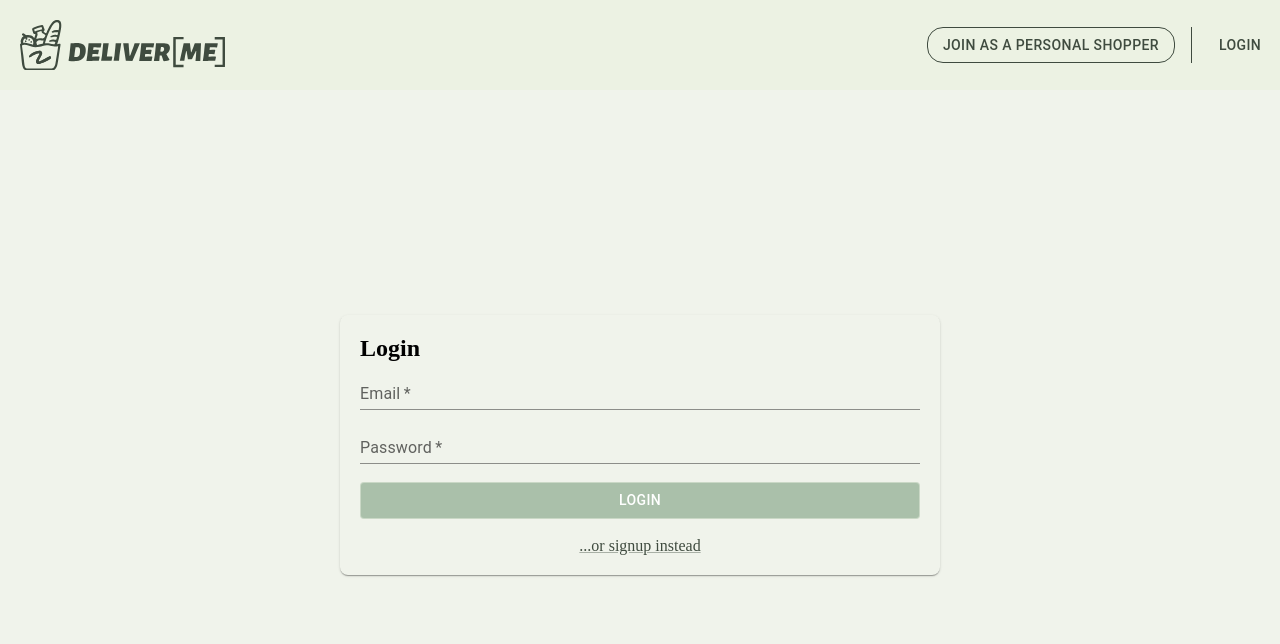
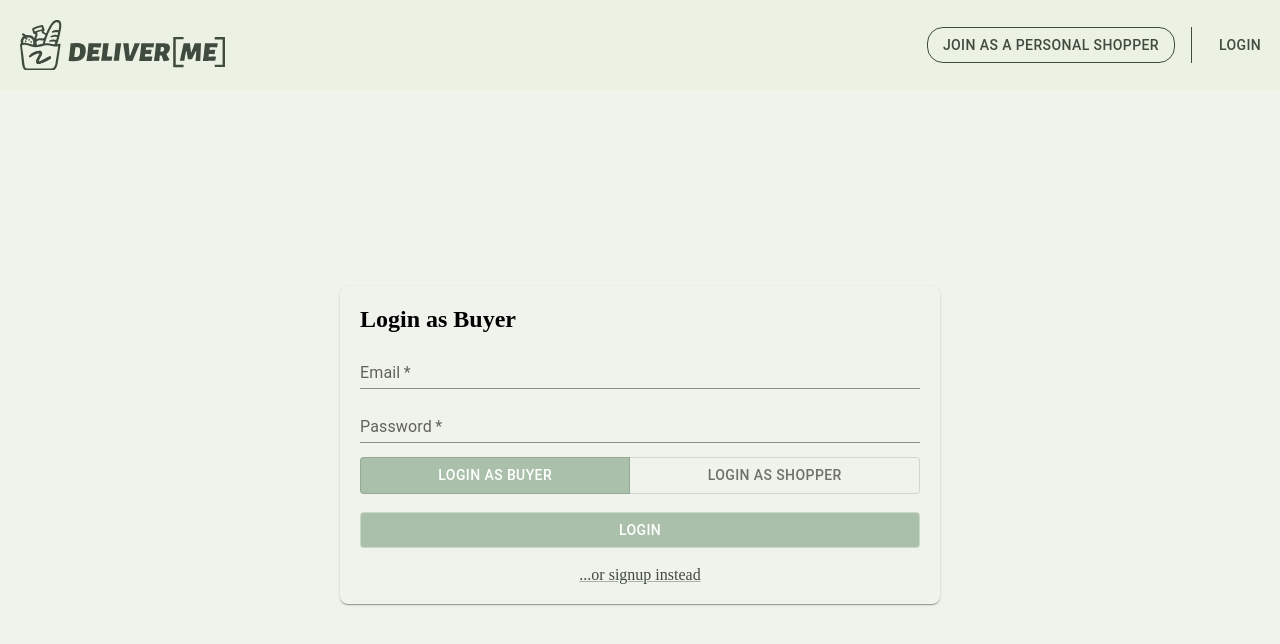
Before and after one commit to ebinm/DeliverMe, a React (Create React App) app in the folder frontend/: page /login in a window 1280 px wide. Shown: the top 644 px of the page. Built offline with nearby package versions, Linux system fonts and the light colour scheme; no server answers.

Commit message:
Tidy up frontend login/signup.

```diff
--- a/frontend/src/App.jsx
+++ b/frontend/src/App.jsx
@@ -1,7 +1,7 @@
 import React from "react";
 import Header from "./components/Header";
 import {Route, Routes} from "react-router-dom";
-import {SignupShopper} from "./components/authentication/SignupShopper";
+import {Signup} from "./components/authentication/Signup";
 import {CustomerProvider} from "./util/context/CustomerContext";
 import {Login} from "./components/authentication/Login";
 
@@ -13,7 +13,8 @@ function App() {
             <main>
                 <Routes>
                     <Route path={"/"} element={"Hi, I am home"}/>
-                    <Route path={"/personal-shopper/signup"} element={<SignupShopper/>}/>
+                    <Route path={"/shopper/signup"} element={<Signup type={"shopper"}/>}/>
+                    <Route path={"/buyer/signup"} element={<Signup type={"buyer"}/>}/>
                     <Route path={"/login"} element={<Login/>}/>
                 </Routes>
             </main>
--- a/frontend/src/components/authentication/AuthenticationFormContainer.jsx
+++ b/frontend/src/components/authentication/AuthenticationFormContainer.jsx
@@ -16,8 +16,6 @@ export function AuthenticationFormContainer({onSubmit, title, children, altText,
         <Box width={"600px"} padding={"20px"} boxShadow={1} borderRadius={"8px"} height={"min-content"}>
             <form onSubmit={async e => {
                 e.preventDefault()
-                console.log("Hi")
-                console.log(onSubmit)
 
                 setLoading(true)
                 const err = await onSubmit()
@@ -29,9 +27,13 @@ export function AuthenticationFormContainer({onSubmit, title, children, altText,
                     navigate("/")
                 }
             }}>
-                <h2>{title}</h2>
+                <Box sx={{"marginBottom": "8px"}}>
+                    <h2>{title}</h2>
+                </Box>
+
                 <FormGroup sx={{gap: "6px"}}>
                     {children}
+
 
                     <Button type={"submit"} variant={"outlined"} sx={{
                         width: "100%", color: "white", bgcolor: "primary.dark",
--- a/frontend/src/components/authentication/Login.jsx
+++ b/frontend/src/components/authentication/Login.jsx
@@ -1,5 +1,5 @@
 import React, {useContext, useState} from "react";
-import {TextField} from "@mui/material";
+import {TextField, ToggleButton, ToggleButtonGroup} from "@mui/material";
 import {CustomerContext} from "../../util/context/CustomerContext";
 import {AuthenticationFormContainer} from "./AuthenticationFormContainer";
 
@@ -9,14 +9,16 @@ export function Login() {
     const [email, setEmail] = useState("")
     const [password, setPassword] = useState("")
 
+    // @type "buyer" | "shopper"
+    const [loginType, setLoginType] = useState("buyer")
 
     const {login} = useContext(CustomerContext)
 
     return <AuthenticationFormContainer
-        title={"Login"}
-        altLink={"/buyer/signup"}
+        title={loginType === "buyer" ? "Login as Buyer" : "Login as Shopper"}
+        altLink={`/${loginType}/signup`}
         altText={"...or signup instead"}
-        onSubmit={async () => await login(email, password, "buyer")}
+        onSubmit={async () => await login(email, password, loginType)}
         actionText={"Login"}
     >
         <TextField
@@ -38,5 +40,44 @@ export function Login() {
             onChange={e => setPassword(e.currentTarget.value)}
             value={password}
         />
+
+        <ToggleButtonGroup
+            value={loginType}
+            exclusive
+            sx={{
+                "marginTop": "8px",
+                "height": "2.3rem"
+            }}
+            variant="contained"
+            aria-label="Choose customer type button"
+            onChange={(e, v) => {
+                if (v) {
+                    setLoginType(v)
+                }
+            }}>
+            <ToggleButton value={"buyer"} sx={{
+                "flexGrow": 1,
+                "&.Mui-selected": {
+                    "backgroundColor": "primary.dark",
+                    "color": "white"
+                },
+                "&:hover": {
+                    color: "text.primary",
+                    borderColor: "text.primary"
+                }
+            }}>Login as Buyer</ToggleButton>
+
+            <ToggleButton value={"shopper"} sx={{
+                "flexGrow": 1,
+                "&.Mui-selected": {
+                    "backgroundColor": "primary.dark",
+                    "color": "white"
+                },
+                "&:hover": {
+                    color: "text.primary",
+                    borderColor: "text.primary"
+                }
+            }}>Login as Shopper</ToggleButton>
+        </ToggleButtonGroup>
     </AuthenticationFormContainer>
 }
--- /dev/null
+++ b/frontend/src/components/authentication/Signup.jsx
@@ -0,0 +1,79 @@
+import React, {useContext, useState} from "react";
+import {CustomerContext} from "../../util/context/CustomerContext";
+import {AuthenticationFormContainer} from "./AuthenticationFormContainer";
+import {TextField} from "@mui/material";
+
+
+/**
+ *
+ * @param type {"buyer" | "shopper"}
+ * @returns {JSX.Element}
+ * @constructor
+ */
+export function Signup({type}) {
+    const [firstName, setFirstName] = useState("")
+    const [lastName, setLastName] = useState("")
+    const [password1, setPassword1] = useState("")
+    const [password2, setPassword2] = useState("")
+    const [email, setEmail] = useState("")
+
+    const {signup} = useContext(CustomerContext)
+
+    return <AuthenticationFormContainer title={type === "buyer" ? "Login as Buyer" : "Login as Shopper"}
+                                        onSubmit={async () => signup(email, password1, firstName, lastName, type)}
+                                        altText={"...or login instead"}
+                                        altLink={"/login"}
+                                        actionText={"Signup"}>
+
+        <TextField
+            id="first-name-input"
+            label="First Name"
+            variant="standard"
+            required={true}
+            onChange={e => setFirstName(e.currentTarget.value)}
+            value={firstName}
+        />
+
+        <TextField
+            id="last-name-input"
+            label="Last Name"
+            variant="standard"
+            required={true}
+            onChange={e => setLastName(e.currentTarget.value)}
+            value={lastName}
+        />
+
+        <TextField
+            id="email-input"
+            label="Email"
+            type="email"
+            variant="standard"
+            required={true}
+            onChange={e => setEmail(e.currentTarget.value)}
+            value={email}
+        />
+
+        <TextField
+            id="password-input"
+            label="Password"
+            type="password"
+            variant="standard"
+            required={true}
+            onChange={e => setPassword1(e.currentTarget.value)}
+            value={password1}
+        />
+
+        <TextField
+            id="password-repeat-input"
+            label="Repeat password"
+            error={password1 !== password2}
+            helperText={password1 !== password2 ? "Passwords differ" : undefined}
+            type="password"
+            variant="standard"
+            required={true}
+            onChange={e => setPassword2(e.currentTarget.value)}
+            value={password2}
+        />
+    </AuthenticationFormContainer>
+
+}
--- a/frontend/src/components/authentication/SignupShopper.jsx
+++ /dev/null
@@ -1,76 +0,0 @@
-import React, {useContext, useState} from "react";
-
-import {TextField} from "@mui/material";
-import {CustomerContext} from "../../util/context/CustomerContext";
-import {AuthenticationFormContainer} from "./AuthenticationFormContainer";
-
-export function SignupShopper() {
-
-
-    const [firstName, setFirstName] = useState("")
-    const [lastName, setLastName] = useState("")
-    const [password1, setPassword1] = useState("")
-    const [password2, setPassword2] = useState("")
-    const [email, setEmail] = useState("")
-
-    const {signup} = useContext(CustomerContext)
-
-    //
-
-    return <AuthenticationFormContainer title={"Login"}
-                                        onSubmit={async () => signup(email, password1, firstName, lastName, "personal-shopper")}
-                                        altText={"...or login instead"}
-                                        altLink={"/personal-shopper/login"}
-                                        actionText={"Signup"}>
-
-                    <TextField
-                        id="first-name-input"
-                        label="First Name"
-                        variant="standard"
-                        required={true}
-                        onChange={e => setFirstName(e.currentTarget.value)}
-                        value={firstName}
-                    />
-
-                    <TextField
-                        id="last-name-input"
-                        label="Last Name"
-                        variant="standard"
-                        required={true}
-                        onChange={e => setLastName(e.currentTarget.value)}
-                        value={lastName}
-                    />
-
-                    <TextField
-                        id="email-input"
-                        label="Email"
-                        type="email"
-                        variant="standard"
-                        required={true}
-                        onChange={e => setEmail(e.currentTarget.value)}
-                        value={email}
-                    />
-
-                    <TextField
-                        id="password-input"
-                        label="Password"
-                        type="password"
-                        variant="standard"
-                        required={true}
-                        onChange={e => setPassword1(e.currentTarget.value)}
-                        value={password1}
-                    />
-
-                    <TextField
-                        id="password-repeat-input"
-                        label="Repeat password"
-                        error={password1 !== password2}
-                        helperText={password1 !== password2 ? "Passwords differ" : undefined}
-                        type="password"
-                        variant="standard"
-                        required={true}
-                        onChange={e => setPassword2(e.currentTarget.value)}
-                        value={password2}
-                    />
-    </AuthenticationFormContainer>
-}
--- a/frontend/src/util/context/CustomerContext.js
+++ b/frontend/src/util/context/CustomerContext.js
@@ -1,7 +1,5 @@
 import {createContext, useEffect, useState} from "react";
 
-
-// TODO logout
 // @type Context<{login: () => Promise<{msg: string}> | undefined, signup: () => Promise<{msg: string} | undefined, customer: {firstName: string, lastName: string, email: string, type: "BUYER" | "SHOPPER"} | undefined }>}>
 const CustomerContext = createContext({
     login: undefined,
@@ -33,7 +31,7 @@ function CustomerProvider({children}) {
     }, [])
 
 
-    // type: "personal-shopper" | "buyer"
+    // type: "shopper" | "buyer"
     // ...my god I miss TypeScript
     async function login(email, password, type) {
         const res = await fetch(`${process.env.REACT_APP_BACKEND}/api/${type}/login`, {
```
Also changed, not shown: frontend/src/components/Header.jsx (+2 -10 lines), 2 other files (tests, documents, lock files or other folders). Lines whose indentation alone changed are shown as unchanged.
